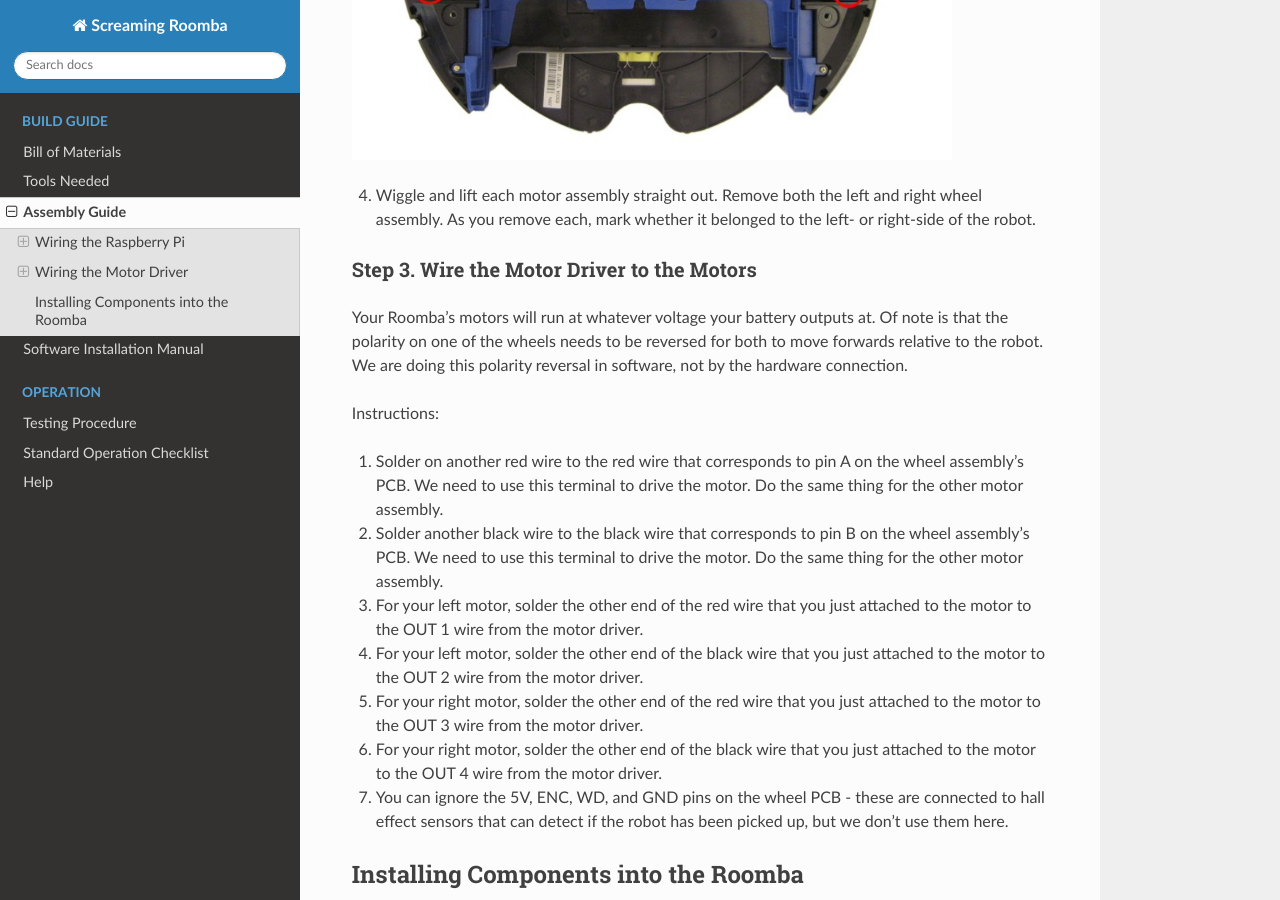
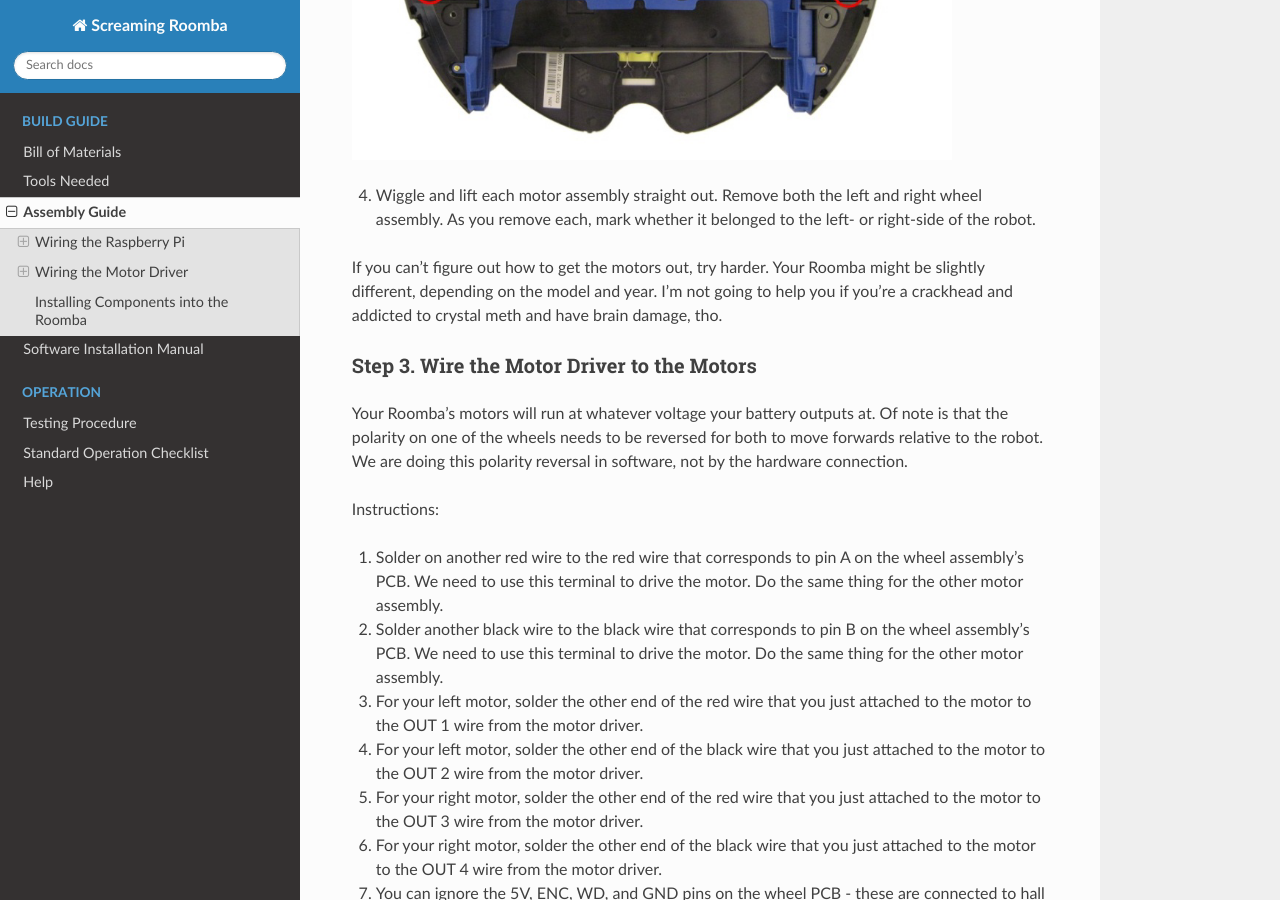
Before and after one commit to kim3-sudo/screamingroomba, a Sphinx documentation site: the page built from docs/guide/assembly.rst, in a window 1280 px wide and 900 px high, scrolled down 5627 px. Built offline with Sphinx 7.4.7 and the Read the Docs theme 2.0.0, drawn with Linux system fonts in a browser that asks for light colours.

Commit message:
Update assembly.rst

```diff
--- a/docs/guide/assembly.rst
+++ b/docs/guide/assembly.rst
@@ -136,6 +136,8 @@ Instructions:
 
 4. Wiggle and lift each motor assembly straight out. Remove both the left and right wheel assembly. As you remove each, mark whether it belonged to the left- or right-side of the robot.
 
+If you can't figure out how to get the motors out, try harder. Your Roomba might be slightly different, depending on the model and year. I'm not going to help you if you're a crackhead and addicted to crystal meth and have brain damage, tho.
+
 Step 3. Wire the Motor Driver to the Motors
 ^^^^^^^^^^^^^^^^^^^^^^^^^^^^^^^^^^^^^^^^^^^
 
```
